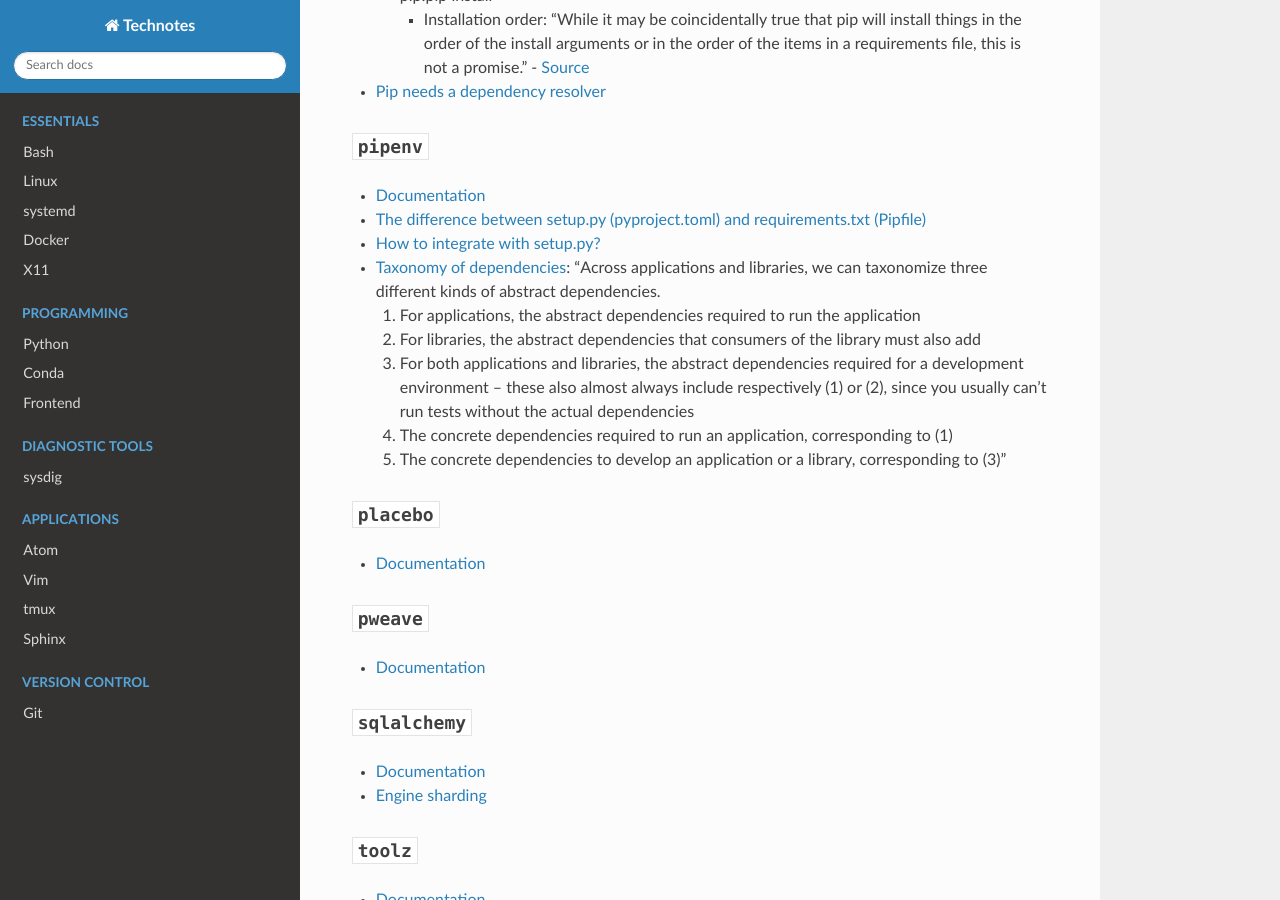
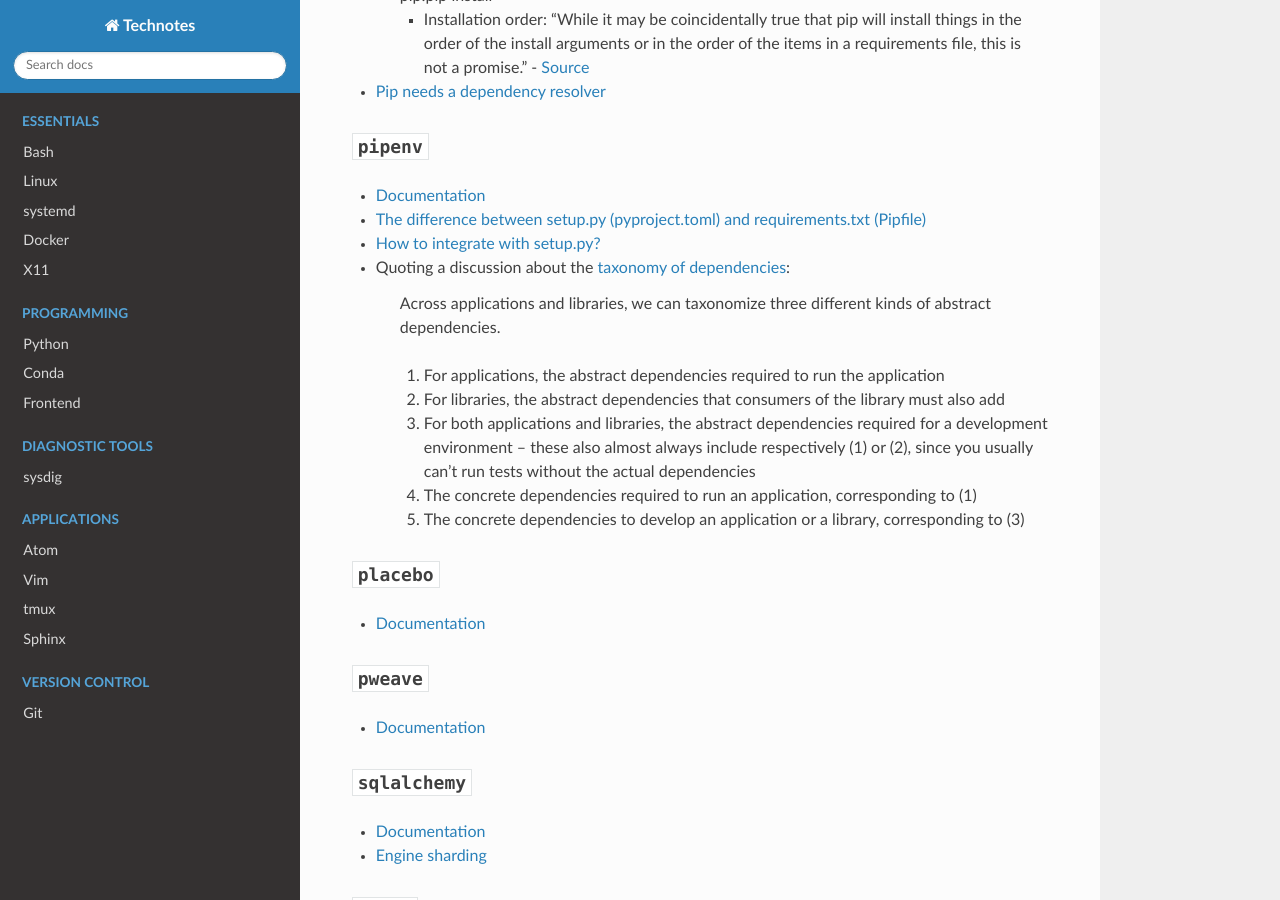
Before and after one commit to heterotopian/technotes, a Sphinx documentation site: the page built from source/python/thirdparty.rst, in a window 1280 px wide and 900 px high, scrolled down 2056 px. Built offline with Sphinx 7.4.7 and the Read the Docs theme 2.0.0, drawn with Linux system fonts in a browser that asks for light colours.

Commit message:
Minor changes

```diff
--- a/source/python/thirdparty.rst
+++ b/source/python/thirdparty.rst
@@ -144,14 +144,15 @@
 - `Documentation <https://pipenv.readthedocs.io/en/latest/>`_
 - `The difference between setup.py (pyproject.toml) and requirements.txt (Pipfile) <https://github.com/pypa/pipfile/issues/27>`_
 - `How to integrate with setup.py? <https://github.com/pypa/pipenv/issues/209>`_
-- `Taxonomy of dependencies <https://github.com/pypa/pipfile/issues/98#issue-276881270>`_:
-  "Across applications and libraries, we can taxonomize three different kinds of abstract dependencies.
+- Quoting a discussion about the `taxonomy of dependencies <https://github.com/pypa/pipfile/issues/98#issue-276881270>`_:
 
-  1. For applications, the abstract dependencies required to run the application
-  2. For libraries, the abstract dependencies that consumers of the library must also add
-  3. For both applications and libraries, the abstract dependencies required for a development environment – these also almost always include respectively (1) or (2), since you usually can't run tests without the actual dependencies
-  4. The concrete dependencies required to run an application, corresponding to (1)
-  5. The concrete dependencies to develop an application or a library, corresponding to (3)"
+    Across applications and libraries, we can taxonomize three different kinds of abstract dependencies.
+
+    1. For applications, the abstract dependencies required to run the application
+    2. For libraries, the abstract dependencies that consumers of the library must also add
+    3. For both applications and libraries, the abstract dependencies required for a development environment – these also almost always include respectively (1) or (2), since you usually can't run tests without the actual dependencies
+    4. The concrete dependencies required to run an application, corresponding to (1)
+    5. The concrete dependencies to develop an application or a library, corresponding to (3)
 
 
 :py:mod:`placebo`
```
